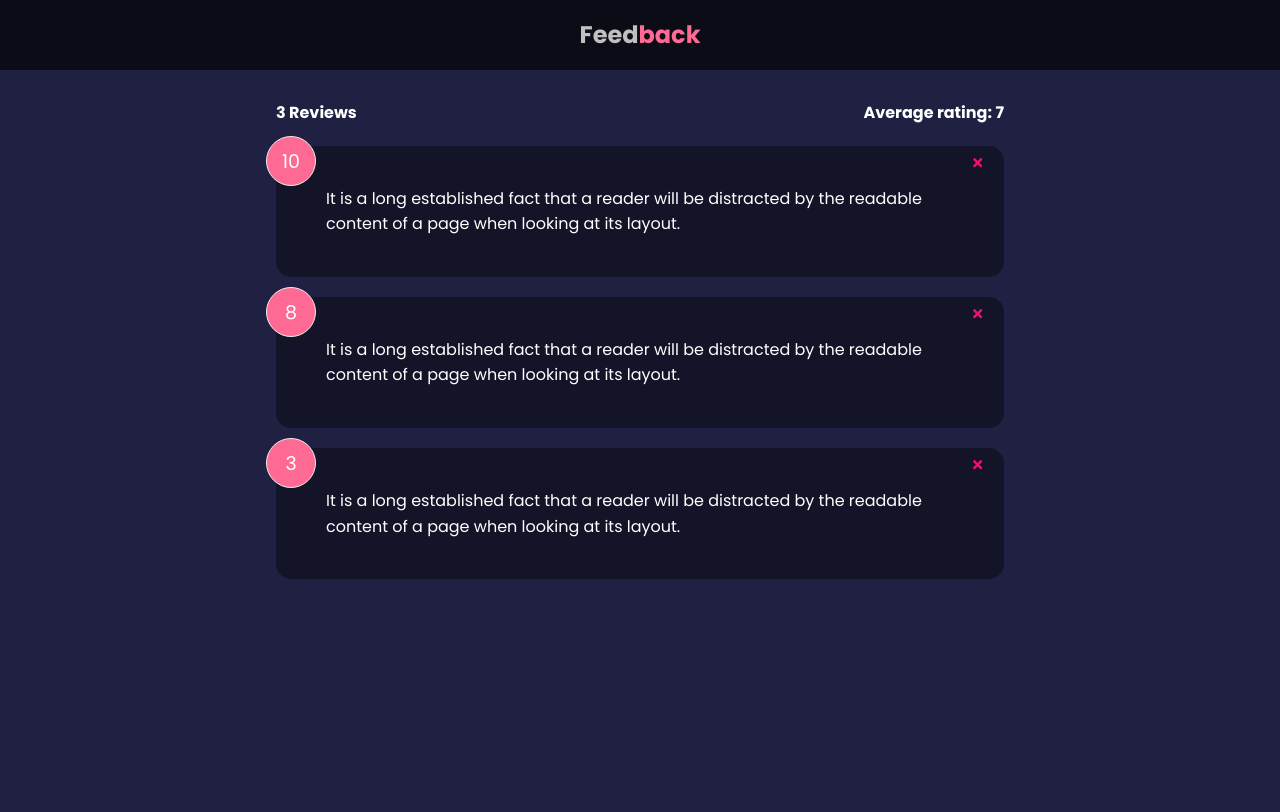
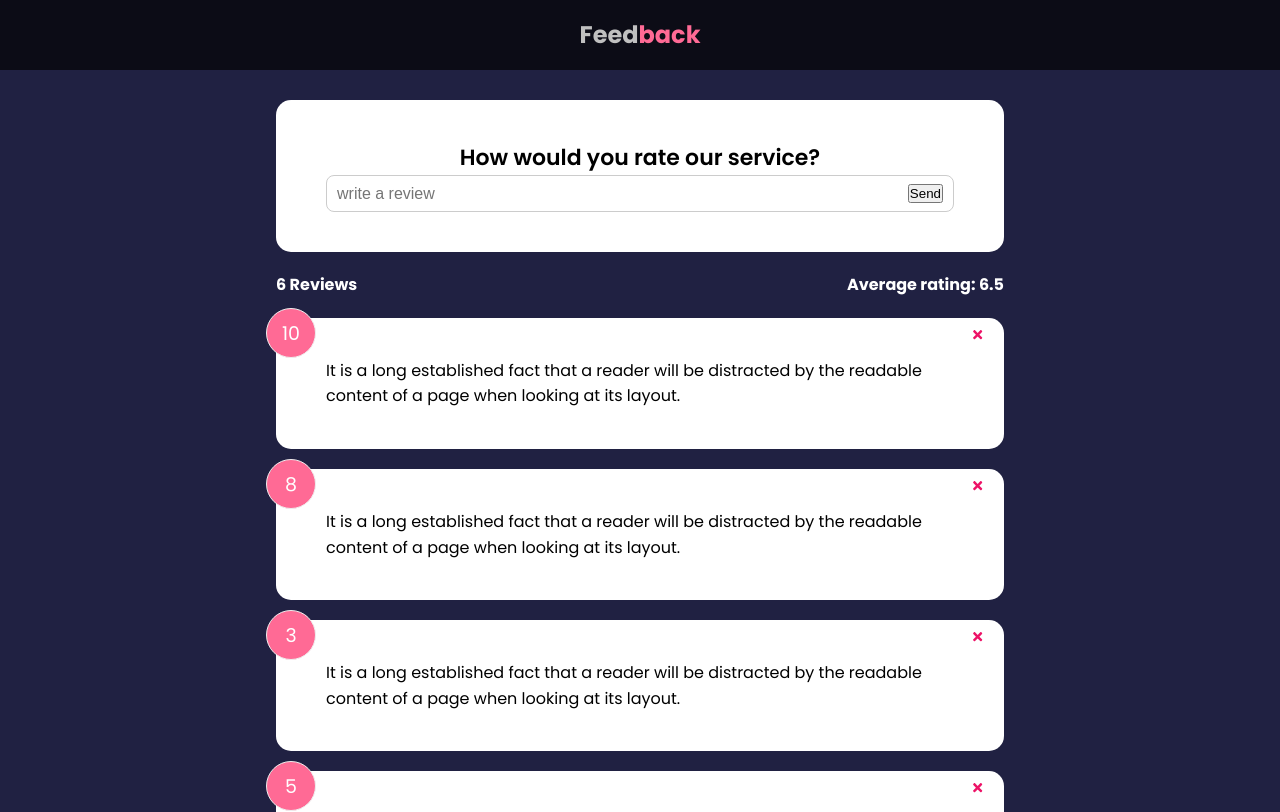
Before and after one commit to vasylmiskiv1/feedback, a React (Create React App) app: page / in a window 1280 px wide. Shown: the top 812 px of the page. Built offline with nearby package versions, Linux system fonts and the light colour scheme.

Commit message:
form was added

```diff
--- a/src/App.js
+++ b/src/App.js
@@ -4,6 +4,7 @@ import Header from './components/Header';
 import FeedbackData from './data/FeedbackData';
 import FeedbackList from './components/FeedbackList';
 import FeedbackStats from './components/FeedbackStats';
+import FeedbackForm from './components/FeedbackForm';
 
 
 function App () {
@@ -21,6 +22,7 @@ function App () {
     <>
       <Header />
       <div className='container'>
+        <FeedbackForm />
         <FeedbackStats feedback={feedback}/>
         <FeedbackList
           feedback ={feedback}
--- /dev/null
+++ b/src/components/FeedbackForm.jsx
@@ -0,0 +1,28 @@
+import React from 'react'
+import Card from './shared/Card'
+
+import { useState } from 'react'
+
+export default function FeedbackForm() {
+  const [text, setText] = useState('')
+
+  const handleTextChange = e => setText(e.target.value)
+
+  return (
+    <Card>
+      <form action="#">
+        <h2>How would you rate our service?</h2>
+        {/* todoo rating select compoenent */}
+        <div className="input-group">
+          <input
+            onChange={handleTextChange}
+            type="text"
+            placeholder='write a review'
+            value={text}
+          />
+          <button type='submit'>Send</button>
+        </div>
+      </form>
+    </Card>
+  )
+}
--- a/src/components/shared/Card.jsx
+++ b/src/components/shared/Card.jsx
@@ -15,7 +15,7 @@ export default function Card({children, reverse}) {
 }
 
 Card.defaultProps = {
-  reverse: true,
+  reverse: false,
 }
 
 Card.propTypes = {
--- a/src/data/FeedbackData.js
+++ b/src/data/FeedbackData.js
@@ -13,7 +13,22 @@ const FeedbackData = [
     id: 3,
     rating: 3,
     text: 'It is a long established fact that a reader will be distracted by the readable content of a page when looking at its layout. '
-  }
+  },
+  {
+    id: 4,
+    rating: 5,
+    text: 'It is a long established fact that a reader will be distracted by the readable content of a page when looking at its layout. '
+  },
+  {
+    id: 5,
+    rating: 4,
+    text: 'It is a long established fact that a reader will be distracted by the readable content of a page when looking at its layout. '
+  },
+  {
+    id: 6,
+    rating: 9,
+    text: 'It is a long established fact that a reader will be distracted by the readable content of a page when looking at its layout. '
+  },
 ];
 
 export default FeedbackData;
```
